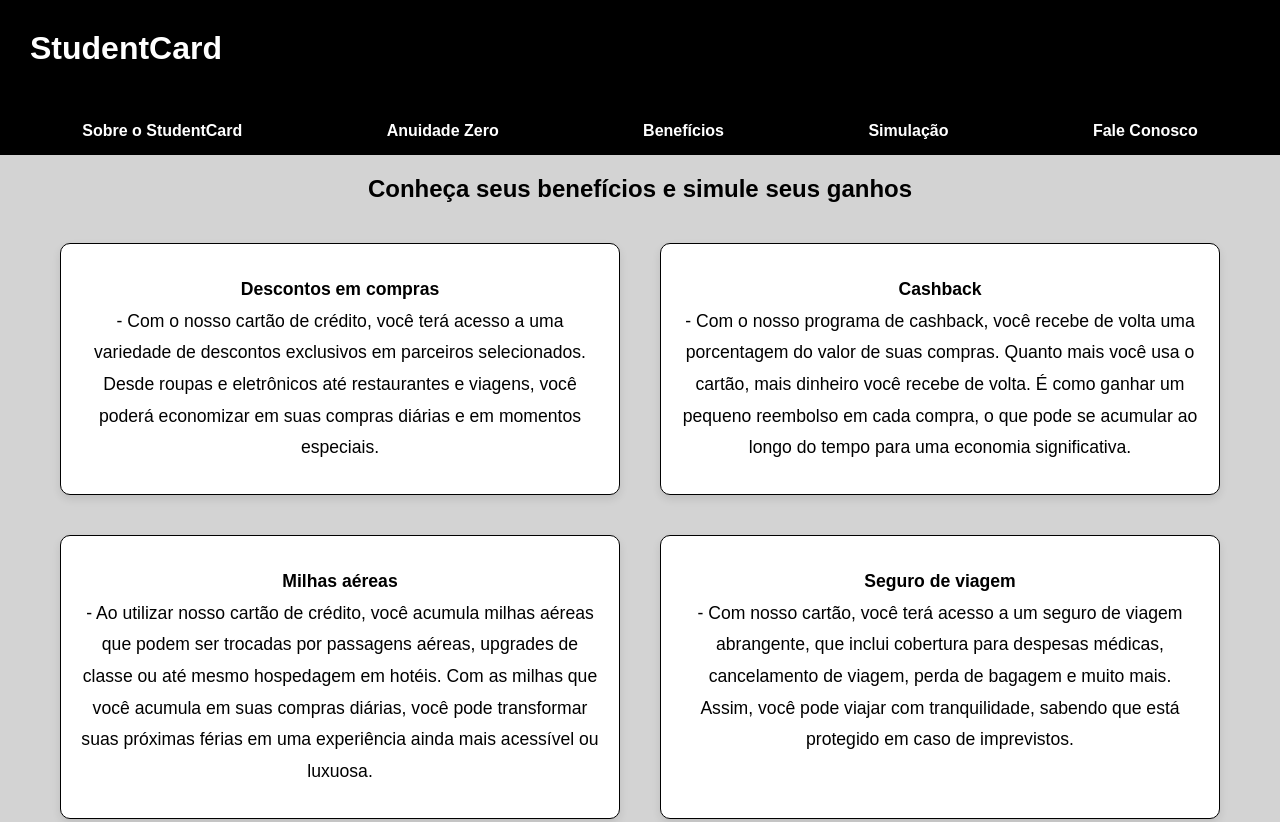
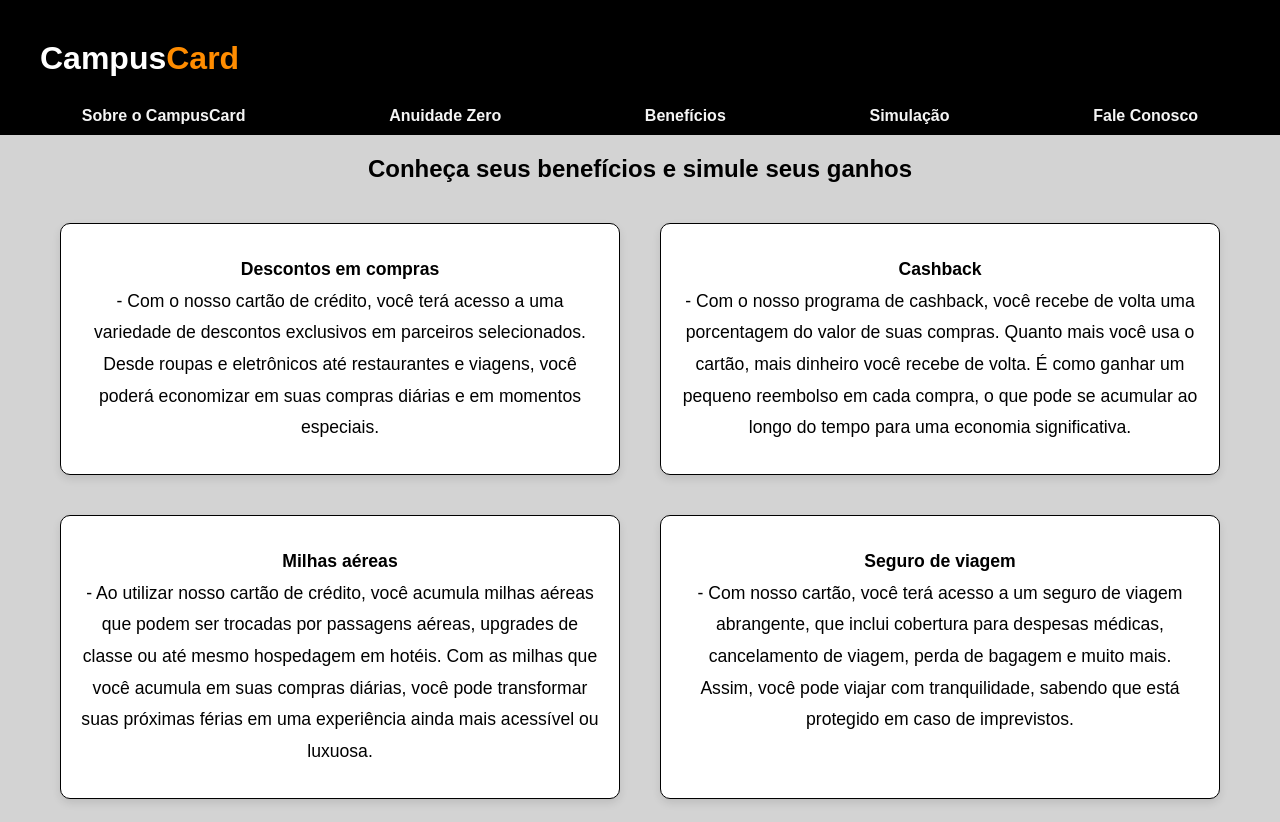
Before and after one commit to TyranoT/CampusCard, a website: page Simulação/simulacao.html in a window 1280 px wide. Shown: the top 822 px of the page. Drawn offline with Linux system fonts and the light colour scheme.

Commit message:
correção de bugs
- correção de bug no rodapé;
- correção na barra de navegação, agora fica fixa no topo do site ao rolar a página para baixo;

```diff
--- a/Simulação/simulacao.html
+++ b/Simulação/simulacao.html
@@ -4,19 +4,19 @@
     <meta charset="UTF-8">
     <meta name="viewport" content="width=device-width, initial-scale=1.0">
     <link rel="stylesheet" href="style.css">
-    <title>StudentCard</title>
+    <title>CampusCard</title>
 </head>
 <body>
 <header>
-    <h1>StudentCard</h1>
-    <nav>
-        <a href="#"><strong>Sobre o StudentCard</strong></a>
-        <a href="#"><strong>Anuidade Zero</strong></a>
-        <a href="#"><strong>Benefícios</strong></a>
-        <a href="#"><strong>Simulação</strong></a>
-        <a href="#"><strong>Fale Conosco</strong></a>
-    </nav>
+    <h1>Campus<span id="text-mark">Card</span></h1>
 </header>
+<nav>
+    <a href="#"><strong>Sobre o CampusCard</strong></a>
+    <a href="#"><strong>Anuidade Zero</strong></a>
+    <a href="#"><strong>Benefícios</strong></a>
+    <a href="#"><strong>Simulação</strong></a>
+    <a href="#"><strong>Fale Conosco</strong></a>
+</nav>
 
 <section class="title">
     <h1>Conheça seus benefícios e simule seus ganhos</h1>
@@ -71,7 +71,7 @@
     <div class="rodape">
         <div class="col1 top">
             <ul class="ul1 impar">
-                <h2>StudentCard</h2>
+                <h2>CampusCard</h2>
                 <li><a href="">Sobre nós</a></li>
                 <li><a href="">Carreiras</a></li>
                 <li><a href="">Empresa</a></li>
@@ -104,7 +104,7 @@
 
     <div class="footerbottom">
         <div class="part1bot bottom">
-            <p id="copyright">2024 - StudentCard.</p>
+            <p id="copyright">2024 - CampusCard.</p>
             <a href="">Aviso de Privacidade</a>
             <a href="">Termos de Uso</a>
             <a href="">Parceiros</a>
--- a/Simulação/style.css
+++ b/Simulação/style.css
@@ -11,6 +11,18 @@
     margin: 0;
     padding: 0;
     box-sizing: border-box;
+    a{
+        text-decoration: none;
+        color: whitesmoke;
+    }
+    a:hover {
+        color: rgb(212, 207, 207);
+        transition: 0.35s;
+    }
+    li {
+        list-style: none;
+        margin-top: 10px;
+    }
 }
 
 body {
@@ -20,10 +32,12 @@ body {
 header {
     background-color: var(--cor1);
     color: var(--cor2);
-    padding: 10px;
-    position: sticky;
-    top: 0;
-    z-index: 1000;
+    padding: 20px;
+
+}
+
+header #text-mark {
+    color: darkorange;
 }
 
 header h1 {
@@ -31,10 +45,14 @@ header h1 {
     margin-top: 20px;
 }
 
-header nav {
+nav {
     display: flex;
+    position: sticky;
+    top: 0;
     justify-content: space-around;
-    margin-top: 50px;
+    background-color: black;
+    z-index: 10;
+    padding: 10px;
 }
 
 header nav a {
@@ -140,7 +158,7 @@ section.input .formulario .form-control {
 
 footer {
     background-image: url(https://s.tmimgcdn.com/scr/800x500/297400/textura-de-fundo-preto-escuro_297412-original.jpg);
-    background-size: 30%;
+    background-size: 10%;
     background-color: black;
     color: whitesmoke;
     margin: auto;
```
